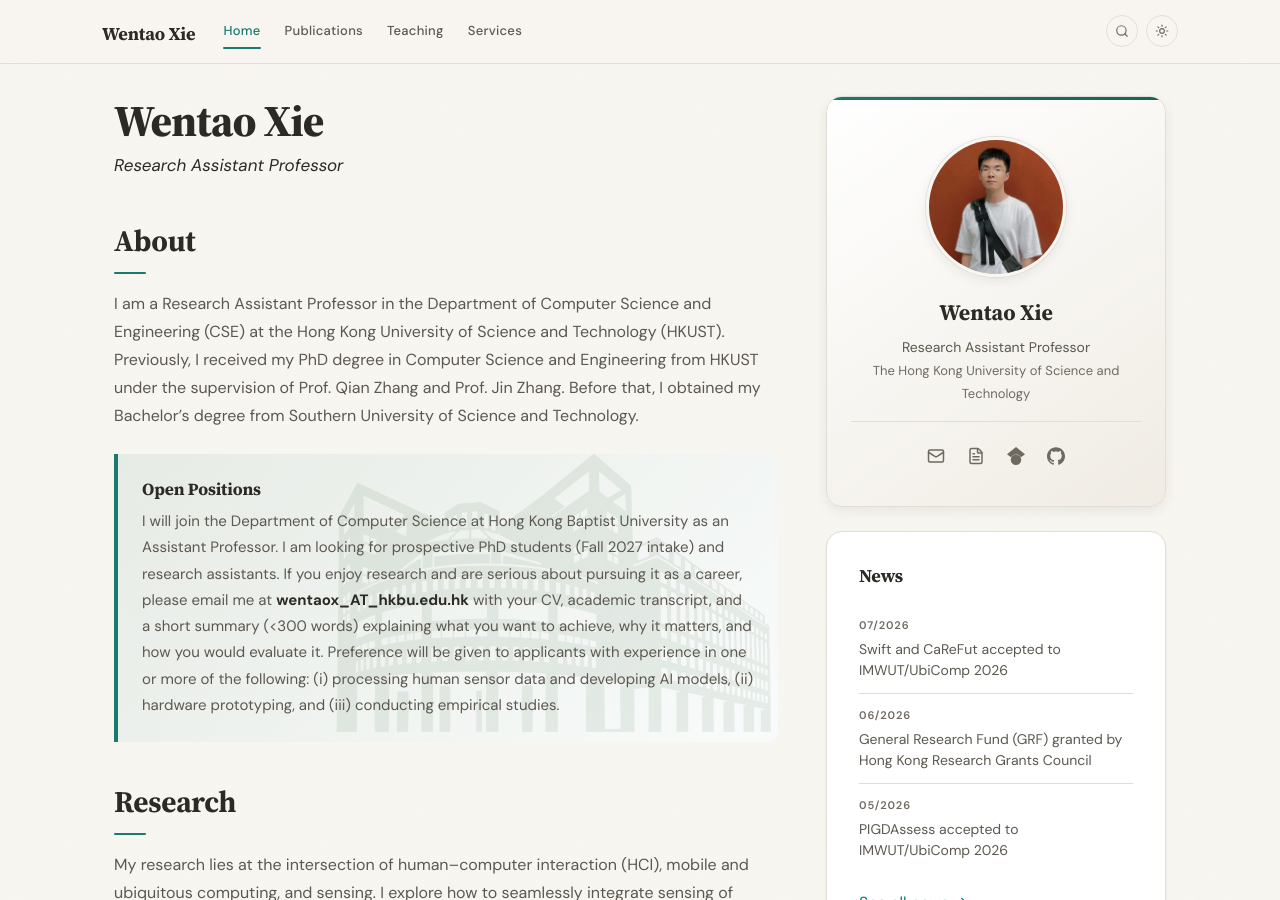
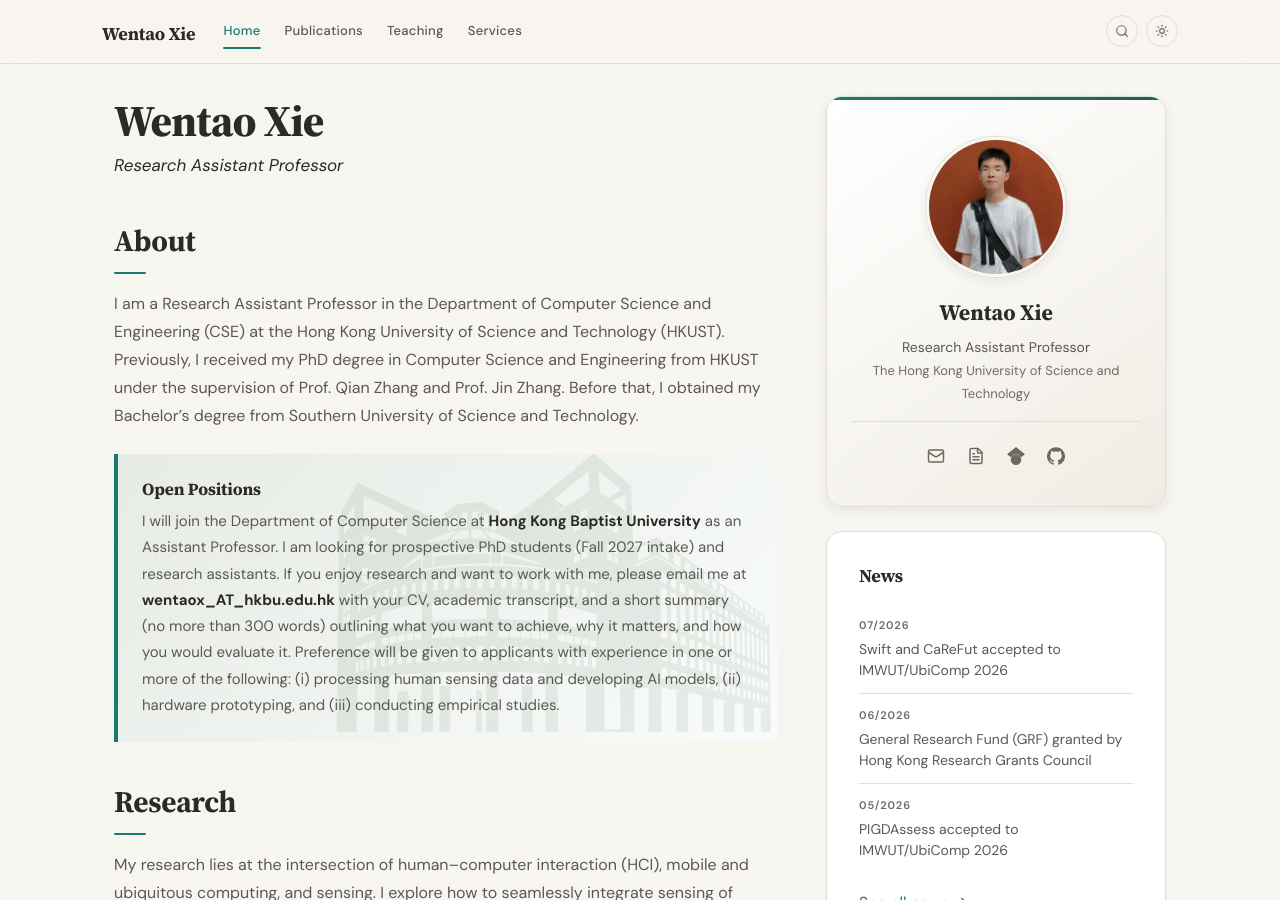
Before and after one commit to xie-wentao/xie-wentao.github.io, a Jekyll site: the page built from _pages/home.md, in a window 1280 px wide and 900 px high. Built offline with Jekyll 4.4.1, drawn with Linux system fonts in a browser that asks for light colours.

Commit message:
Update open positions copy

```diff
--- a/_pages/home.md
+++ b/_pages/home.md
@@ -13,7 +13,7 @@
 
 <div class="callout opening-callout">
 <h3 class="callout-title">Open Positions</h3>
-<p>I will join the Department of Computer Science at Hong Kong Baptist University as an Assistant Professor. I am looking for prospective PhD students (Fall 2027 intake) and research assistants. If you enjoy research and are serious about pursuing it as a career, please email me at <strong>wentaox_AT_hkbu.edu.hk</strong> with your CV, academic transcript, and a short summary (&lt;300 words) explaining what you want to achieve, why it matters, and how you would evaluate it. Preference will be given to applicants with experience in one or more of the following: (i) processing human sensor data and developing AI models, (ii) hardware prototyping, and (iii) conducting empirical studies.</p>
+<p>I will join the Department of Computer Science at <strong>Hong Kong Baptist University</strong> as an Assistant Professor. I am looking for prospective PhD students (Fall 2027 intake) and research assistants. If you enjoy research and want to work with me, please email me at <strong>wentaox_AT_hkbu.edu.hk</strong> with your CV, academic transcript, and a short summary (no more than 300 words) outlining what you want to achieve, why it matters, and how you would evaluate it. Preference will be given to applicants with experience in one or more of the following: (i) processing human sensing data and developing AI models, (ii) hardware prototyping, and (iii) conducting empirical studies.</p>
 </div>
 
 ## Research
```
